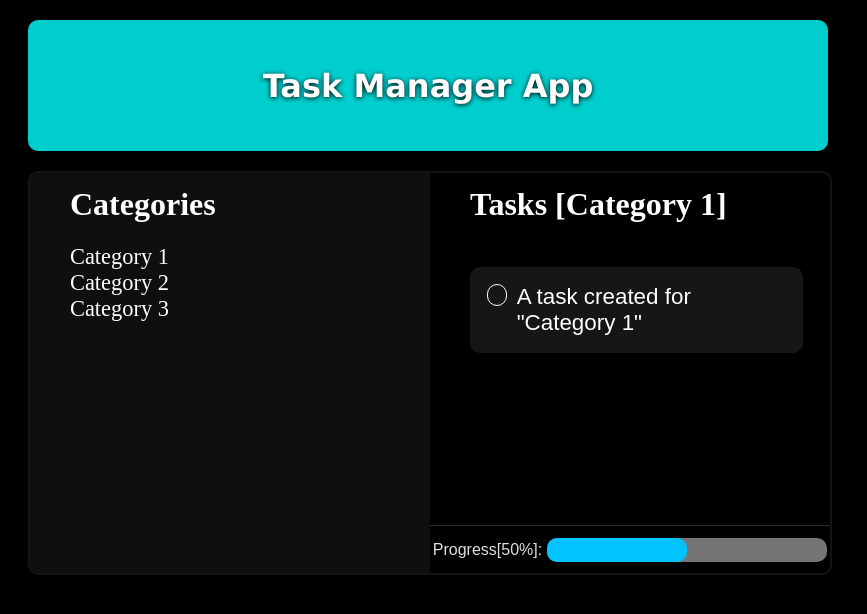
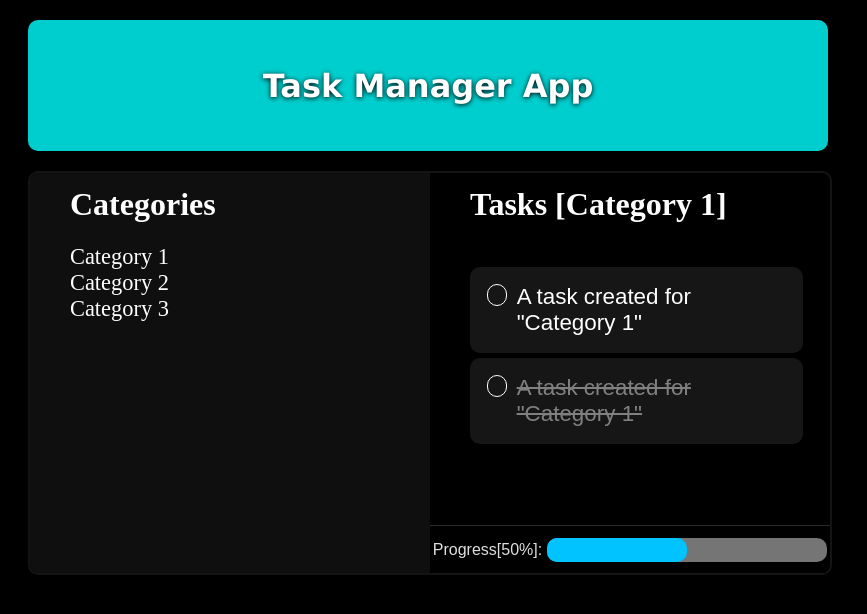
Before and after one commit to MouTurE/TaskManager, a React (Vite) app: page / in a window 1280 px wide. Both pictures are taken after a click on the item "Category 1". Shown: the top 614 px of the page, without its empty margins (0-867 px from the left). Built offline with nearby package versions, Linux system fonts and the light colour scheme.

Commit message:
Conditional Rendering

```diff
--- a/src/components/CategoryItem.tsx
+++ b/src/components/CategoryItem.tsx
@@ -15,7 +15,12 @@ function CategoryItem ({categoryName,Tasks}:Props)  {
 
     return (
 
-        <div className="category-task-holder"  id={categoryName}> {Tasks.map((Task,index) => ( <TaskItem key={`${categoryName} Task ${index}`} >{Task}</TaskItem> ))}  </div>
+        <div className="category-task-holder"  id={categoryName}> {Tasks.map((Task,index) => (
+            <>
+            <TaskItem completed={false} key={`${categoryName} Task ${index}`} >{Task}</TaskItem>
+            <TaskItem completed={true} key={`${categoryName} Task ${index}`} >{Task}</TaskItem>
+            </>
+        ))}  </div>
     );
 }
 
--- a/src/components/TaskItem.tsx
+++ b/src/components/TaskItem.tsx
@@ -1,16 +1,29 @@
 
 interface Props {
     children: string;
-
+    completed: boolean;
   }
 
 
-const TaskItem = ({children}:Props) => {
+const completedText = {
+
+  color: "gray",
+}
+
+function TaskItem ({children,completed}:Props) {
+
+  const uncompletedTask = (
+    <li className = {"tasks-list-item"}><div>{children}</div> </li>
+  );
 
 
-  return (
-    <li className = "tasks-list-item"><div>{children}</div> </li>
+  const completedTask = (
+    <li className = {"tasks-list-item"}><div> <s style={completedText}>{children}</s> </div> </li>
   );
+
+  return <>
+    {completed == true ? completedTask : uncompletedTask}
+  </>
 }
 
 export default TaskItem;
```
